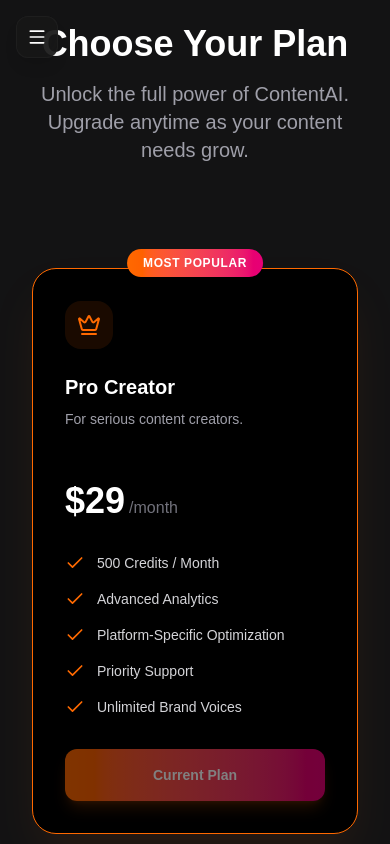
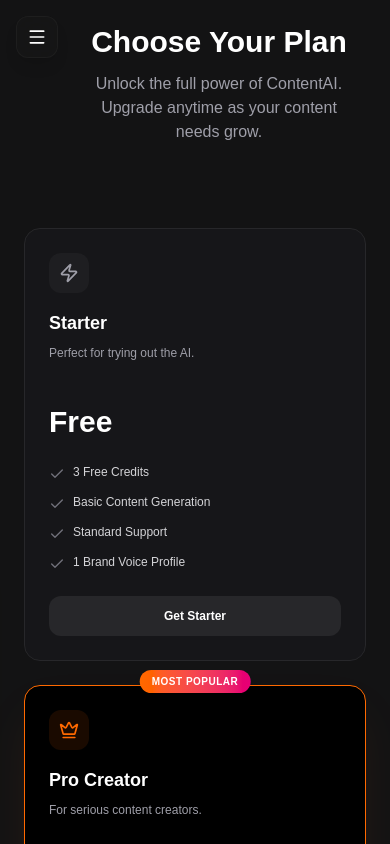
Before and after one commit to RedPanda-08/AI-Content-Generator, a Next.js app: page /dashboard/subscriptions in a window 390 px wide. Built offline with nearby package versions, Linux system fonts and the light colour scheme; no server answers.

Commit message:
Mobile Responsive

```diff
--- a/app/dashboard/subscriptions/page.tsx
+++ b/app/dashboard/subscriptions/page.tsx
@@ -81,87 +81,75 @@ export default function SubscriptionPage() {
   ];
 
   return (
-    // FIX: Added 'w-full', 'overflow-x-hidden', and Global Styles to hide scrollbar
-    <div className="w-full max-w-[1400px] mx-auto p-6 lg:p-10 pb-24 overflow-x-hidden">
-
-      {/* Global Style to Hide Scrollbar */}
-      <style jsx global>{`
-        ::-webkit-scrollbar {
-          display: none;
-        }
-        * {
-          -ms-overflow-style: none;
-          scrollbar-width: none;
-        }
-      `}</style>
+    <div className="w-full h-screen overflow-y-auto custom-scrollbar">
+      <div className="max-w-[1400px] mx-auto px-4 sm:px-6 lg:px-10 py-6 sm:py-8 lg:py-10 pb-16 sm:pb-20 lg:pb-24">
 
         {/* Header */}
-      <div className="text-center mb-16 space-y-4">
-        <h1 className="text-4xl md:text-5xl font-bold text-white">Choose Your Plan</h1>
-        <p className="text-xl text-zinc-400 max-w-2xl mx-auto">
+        <div className="text-center mb-12 sm:mb-16 space-y-3 sm:space-y-4 pl-12 sm:pl-0">
+          <h1 className="text-3xl sm:text-4xl md:text-5xl font-bold text-white">Choose Your Plan</h1>
+          <p className="text-base sm:text-lg md:text-xl text-zinc-400 max-w-2xl mx-auto px-4">
             Unlock the full power of ContentAI. Upgrade anytime as your content needs grow.
           </p>
         </div>
 
         {/* Pricing Grid */}
-      {/* Added padding-top (pt-10) to ensure the 'Most Popular' badge doesn't get clipped */}
-      <div className="grid grid-cols-1 lg:grid-cols-2 xl:grid-cols-3 gap-8 pt-10 px-2">
+        <div className="grid grid-cols-1 md:grid-cols-2 xl:grid-cols-3 gap-6 sm:gap-8 pt-9 sm:pt-10 px-2">
           {tiers.map((tier) => (
             <div
               key={tier.name}
               className={`
-              rounded-3xl p-8 border flex flex-col relative
+                rounded-2xl sm:rounded-3xl p-6 sm:p-8 border flex flex-col relative
                 transition-all duration-300
                 ${tier.color}
                 ${
                   tier.popular
-                  ? 'xl:-translate-y-6 xl:scale-[1.05] z-20 order-first xl:order-none'
+                    ? 'md:col-span-2 xl:col-span-1 xl:-translate-y-6 xl:scale-[1.05] z-20 md:order-first xl:order-none'
                     : 'hover:border-zinc-700'
                 }
               `}
             >
               {/* Popular Badge */}
               {tier.popular && (
-              <div className="absolute -top-5 left-1/2 -translate-x-1/2 bg-gradient-to-r from-orange-500 to-pink-600 text-white text-xs font-bold px-4 py-1.5 rounded-full uppercase tracking-wider shadow-lg z-30">
+                <div className="absolute -top-4 sm:-top-5 left-1/2 -translate-x-1/2 bg-gradient-to-r from-orange-500 to-pink-600 text-white text-[10px] sm:text-xs font-bold px-3 sm:px-4 py-1 sm:py-1.5 rounded-full uppercase tracking-wider shadow-lg z-30">
                   Most Popular
                 </div>
               )}
 
               {/* Icon + Title */}
-            <div className="mb-8">
+              <div className="mb-6 sm:mb-8">
                 <div
-                className={`w-12 h-12 rounded-2xl flex items-center justify-center mb-6 ${
+                  className={`w-10 h-10 sm:w-12 sm:h-12 rounded-xl sm:rounded-2xl flex items-center justify-center mb-4 sm:mb-6 ${
                     tier.popular ? 'bg-orange-500/10' : 'bg-zinc-800/50'
                   }`}
                 >
                   <tier.icon
-                  className={`w-6 h-6 ${
+                    className={`w-5 h-5 sm:w-6 sm:h-6 ${
                       tier.popular ? 'text-orange-500' : 'text-zinc-400'
                     }`}
                   />
                 </div>
 
-              <h3 className="text-xl font-bold text-white mb-2">{tier.name}</h3>
-              <p className="text-zinc-400 text-sm min-h-[40px]">{tier.description}</p>
+                <h3 className="text-lg sm:text-xl font-bold text-white mb-2">{tier.name}</h3>
+                <p className="text-zinc-400 text-xs sm:text-sm min-h-[35px] sm:min-h-[40px]">{tier.description}</p>
               </div>
 
               {/* Price */}
-            <div className="mb-8">
+              <div className="mb-6 sm:mb-8">
                 <div className="flex items-baseline gap-1">
-                <span className="text-4xl font-bold text-white">{tier.price}</span>
-                {tier.period && <span className="text-zinc-500">{tier.period}</span>}
+                  <span className="text-3xl sm:text-4xl font-bold text-white">{tier.price}</span>
+                  {tier.period && <span className="text-sm sm:text-base text-zinc-500">{tier.period}</span>}
                 </div>
               </div>
 
               {/* Features */}
-            <ul className="space-y-4 mb-8 flex-1">
+              <ul className="space-y-3 sm:space-y-4 mb-6 sm:mb-8 flex-1">
                 {tier.features.map((feature) => (
                   <li
                     key={feature}
-                  className="flex items-start gap-3 text-sm text-zinc-300"
+                    className="flex items-start gap-2 sm:gap-3 text-xs sm:text-sm text-zinc-300"
                   >
                     <Check
-                    className={`w-5 h-5 flex-shrink-0 ${
+                      className={`w-4 h-4 sm:w-5 sm:h-5 flex-shrink-0 mt-0.5 ${
                         tier.popular ? 'text-orange-500' : 'text-zinc-500'
                       }`}
                     />
@@ -175,7 +163,7 @@ export default function SubscriptionPage() {
                 onClick={() => handleUpgrade(tier.name)}
                 disabled={tier.current || loadingTier === tier.name}
                 className={`
-                w-full py-4 rounded-xl font-semibold text-sm transition-all
+                  w-full py-3 sm:py-4 rounded-xl font-semibold text-xs sm:text-sm transition-all
                   flex items-center justify-center gap-2 cursor-pointer
                   ${tier.btnColor}
                   ${tier.current ? 'opacity-50 cursor-default' : 'transform hover:scale-[1.02] active:scale-95'}
@@ -186,7 +174,10 @@ export default function SubscriptionPage() {
                 ) : tier.current ? (
                   'Current Plan'
                 ) : (
-                `Upgrade to ${tier.name}`
+                  <>
+                    <span className="hidden sm:inline">Upgrade to {tier.name}</span>
+                    <span className="sm:hidden">Get {tier.name}</span>
+                  </>
                 )}
               </button>
             </div>
@@ -194,8 +185,9 @@ export default function SubscriptionPage() {
         </div>
 
         {/* Footer Section */}
-      <div className="mt-20 text-center border-t border-zinc-800 pt-12">
-        <p className="text-zinc-500 text-sm">Secure payments powered by Stripe. Cancel anytime.</p>
+        <div className="mt-12 sm:mt-16 lg:mt-20 text-center border-t border-zinc-800 pt-8 sm:pt-12">
+          <p className="text-zinc-500 text-xs sm:text-sm px-4">Secure payments powered by Stripe. Cancel anytime.</p>
+        </div>
       </div>
     </div>
   );
```
Also changed, not shown: components/Sidebar.tsx (+27 -121 lines). Lines whose indentation alone changed are shown as unchanged.
